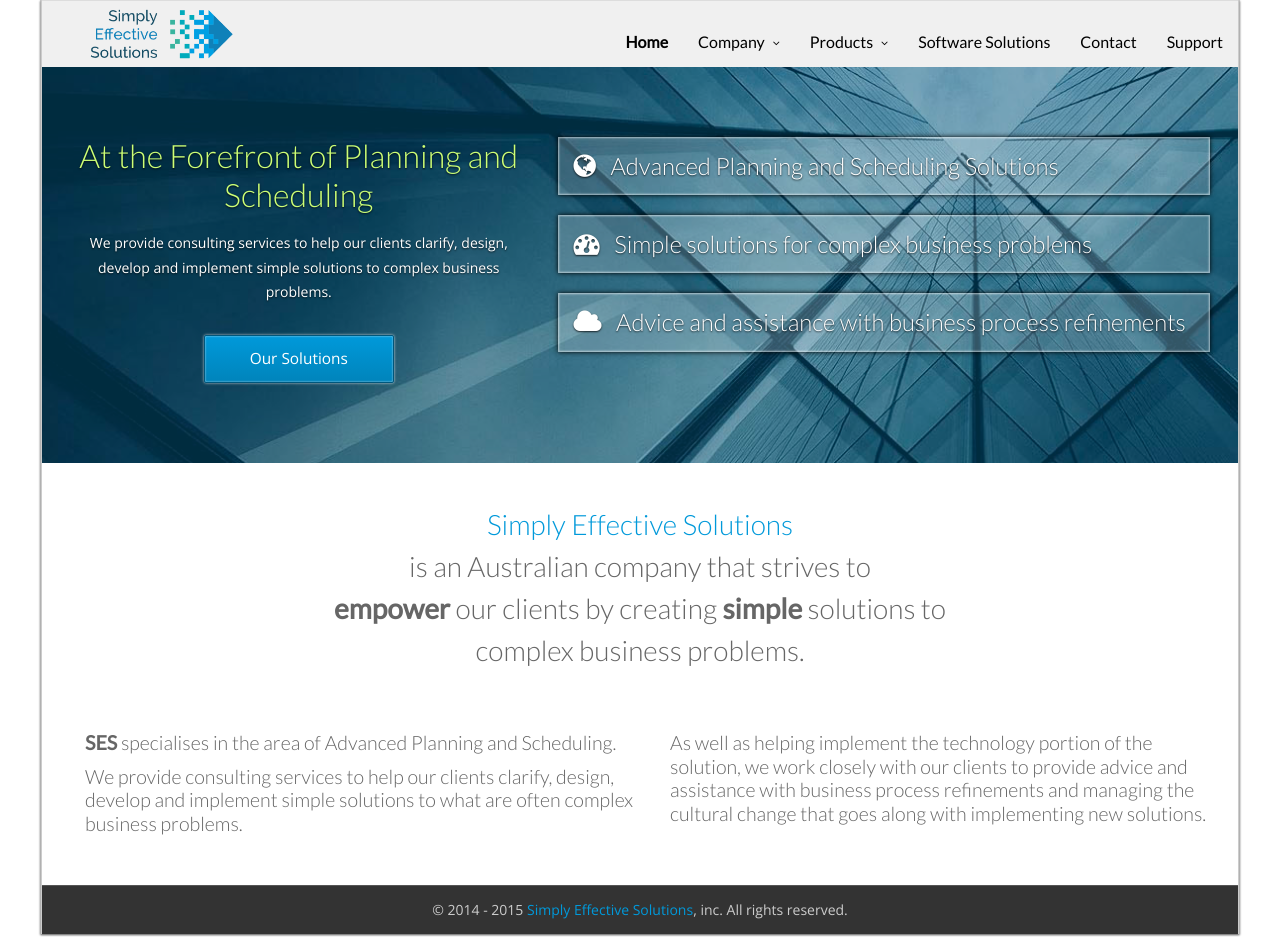
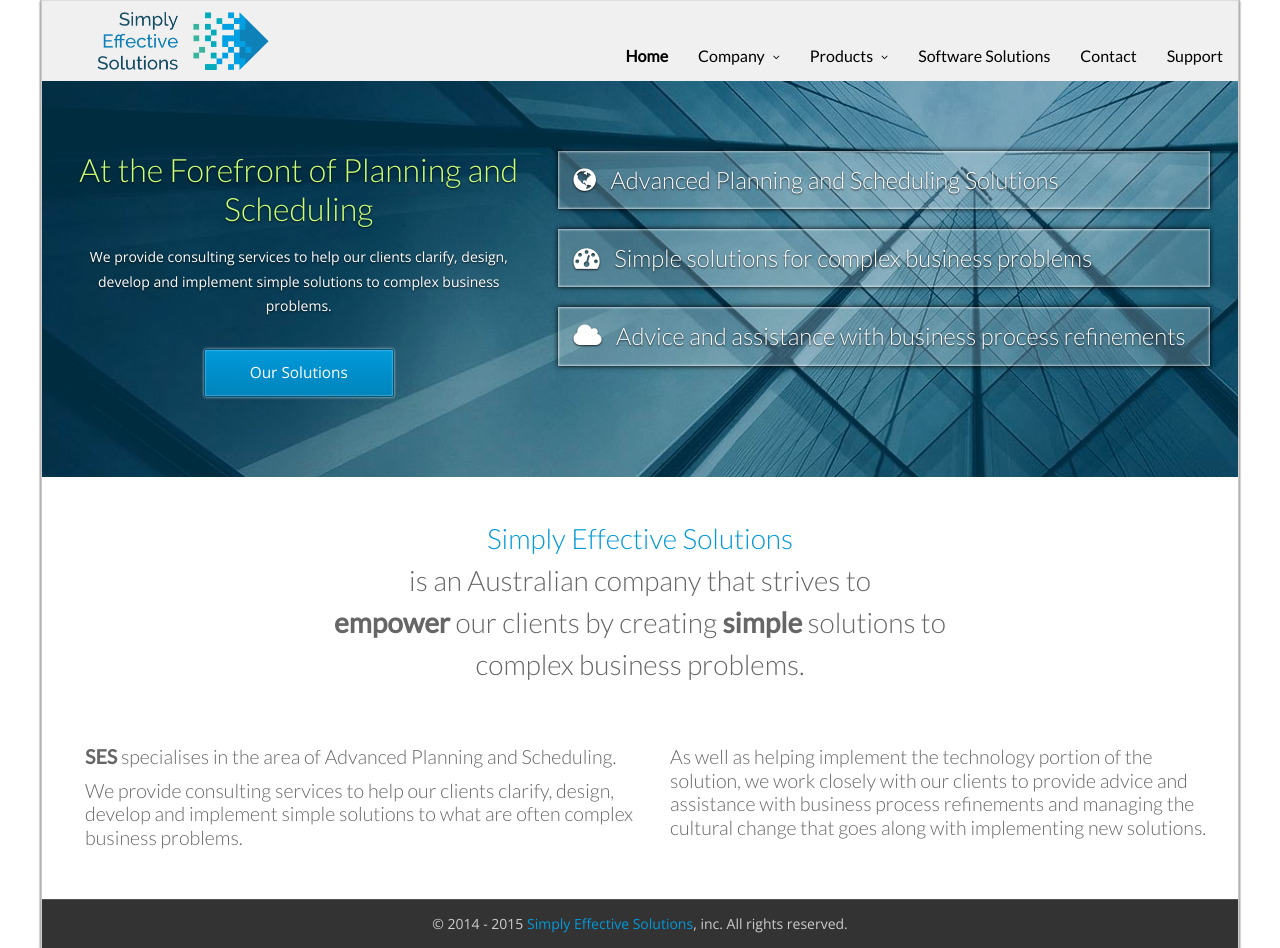
Before and after one commit to Orcomp/SESWebsite, a Jekyll site: the page built from index.html, in a window 1280 px wide. Built offline with Jekyll 4.4.1, drawn with Linux system fonts in a browser that asks for light colours; some web fonts are replaced.

Commit message:
Makes the logo bigger

```diff
--- a/_includes/header.html
+++ b/_includes/header.html
@@ -48,19 +48,19 @@
 
         .logo{
             float: left;
-            margin-left: 44px;
-            margin-top: 8px;
-            margin-bottom: 8px;
+            margin-left: 50px;
+            margin-top: 10px;
+            margin-bottom: 10px;
         }
 
         .logo img{
-            height: 50px;
+            height: 60px;
         }
 
         .nav-container{
             float: right;
             margin-bottom: 0px;
-            margin-top: 16px;
+            margin-top: 30px;
         }
 
     </style>
```
Also changed, not shown: img/colors/blue/ses-logo.png.
